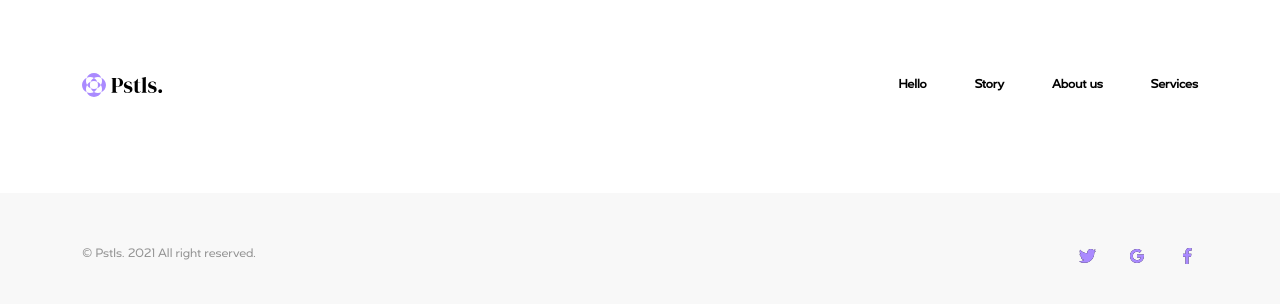
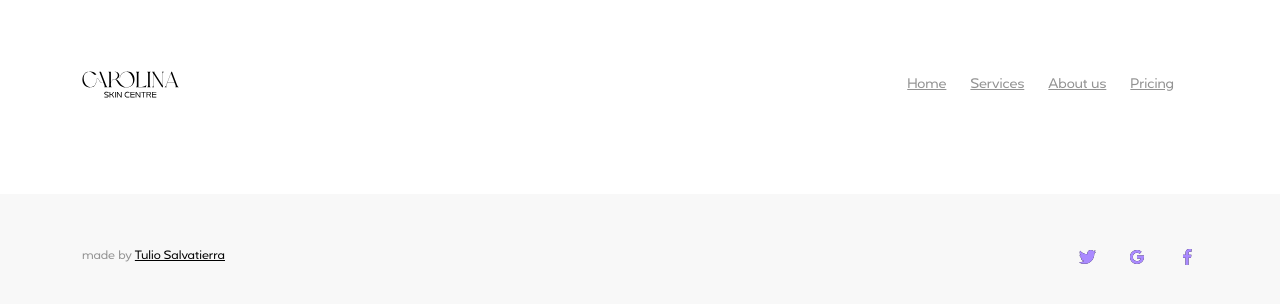
Before and after one commit to tulio-salvatierra/csc, a React (Create React App) app: page / in a window 1280 px wide. Shown: the part 1507-1811 px from the top of the page. Built offline with nearby package versions, Linux system fonts and the light colour scheme.

Commit message:
Refactor Footer component and add MENU_ITEMS constant

```diff
--- a/src/components/Footer/Footer.jsx
+++ b/src/components/Footer/Footer.jsx
@@ -1,4 +1,28 @@
+import { MENU_ITEMS } from "../../constants";
+import Logo from "../../assets/images/CSC.svg";
+
 export default function Footer() {
+  const TULIO_URL = "https://tuliosalvatierra.com";
+
+  const MENU_ITEMS = [
+    {
+      title: "Home",
+      url: "/",
+    },
+    {
+      title: "Services",
+      url: "/services",
+    },
+    {
+      title: "About us",
+      url: "/about",
+    },
+    {
+      title: "Pricing",
+      url: "/pricing",
+    },
+  ];
+
   return (
     <>
       <>
@@ -7,52 +31,18 @@ export default function Footer() {
             <div className="row pb-12 pb-md-24">
               <div className="col-12 col-sm-4 col-lg-3">
                 <a href="#">
-                  <img
-                    className="img-fluid"
-                    src="pstls-assets/logos/pstls-logo.svg"
-                    alt=""
-                    width={87}
-                  />
+                  <img className="img-fluid" src={Logo} alt="logo" width={97} />
                 </a>
               </div>
               <div className="col-12 col-sm-8 col-lg-9">
                 <ul className="list-unstyled mb-0 mt-12 mt-sm-0 d-sm-flex justify-content-sm-end">
-                  <li className="mb-6 mb-sm-0 me-sm-12">
-                    <a
-                      className="text-decoration-none link-dark fw-bold"
-                      href="#"
-                      style={{ fontSize: 14 }}
-                    >
-                      Hello
-                    </a>
-                  </li>
-                  <li className="mb-6 mb-sm-0 me-sm-12">
-                    <a
-                      className="text-decoration-none link-dark fw-bold"
-                      href="#"
-                      style={{ fontSize: 14 }}
-                    >
-                      Story
-                    </a>
-                  </li>
-                  <li className="mb-6 mb-sm-0 me-sm-12">
-                    <a
-                      className="text-decoration-none link-dark fw-bold"
-                      href="#"
-                      style={{ fontSize: 14 }}
-                    >
-                      About us
-                    </a>
-                  </li>
-                  <li>
-                    <a
-                      className="text-decoration-none link-dark fw-bold"
-                      href="#"
-                      style={{ fontSize: 14 }}
-                    >
-                      Services
-                    </a>
-                  </li>
+                  {MENU_ITEMS.map((item, index) => (
+                    <li className="me-0 me-sm-6" key={index}>
+                      <a className="text-muted" href={item.url}>
+                        {item.title}
+                      </a>
+                    </li>
+                  ))}
                 </ul>
               </div>
             </div>
@@ -62,7 +52,7 @@ export default function Footer() {
               <div className="row align-items-center justify-content-between">
                 <div className="col-12 col-sm-auto mb-8 mb-sm-0">
                   <p className="text-muted small mb-0 lh-sm">
-                    © Pstls. 2021 All right reserved.
+                    made by <a href={TULIO_URL}>Tulio Salvatierra</a>
                   </p>
                 </div>
                 <div className="col-12 col-sm-auto">
```
